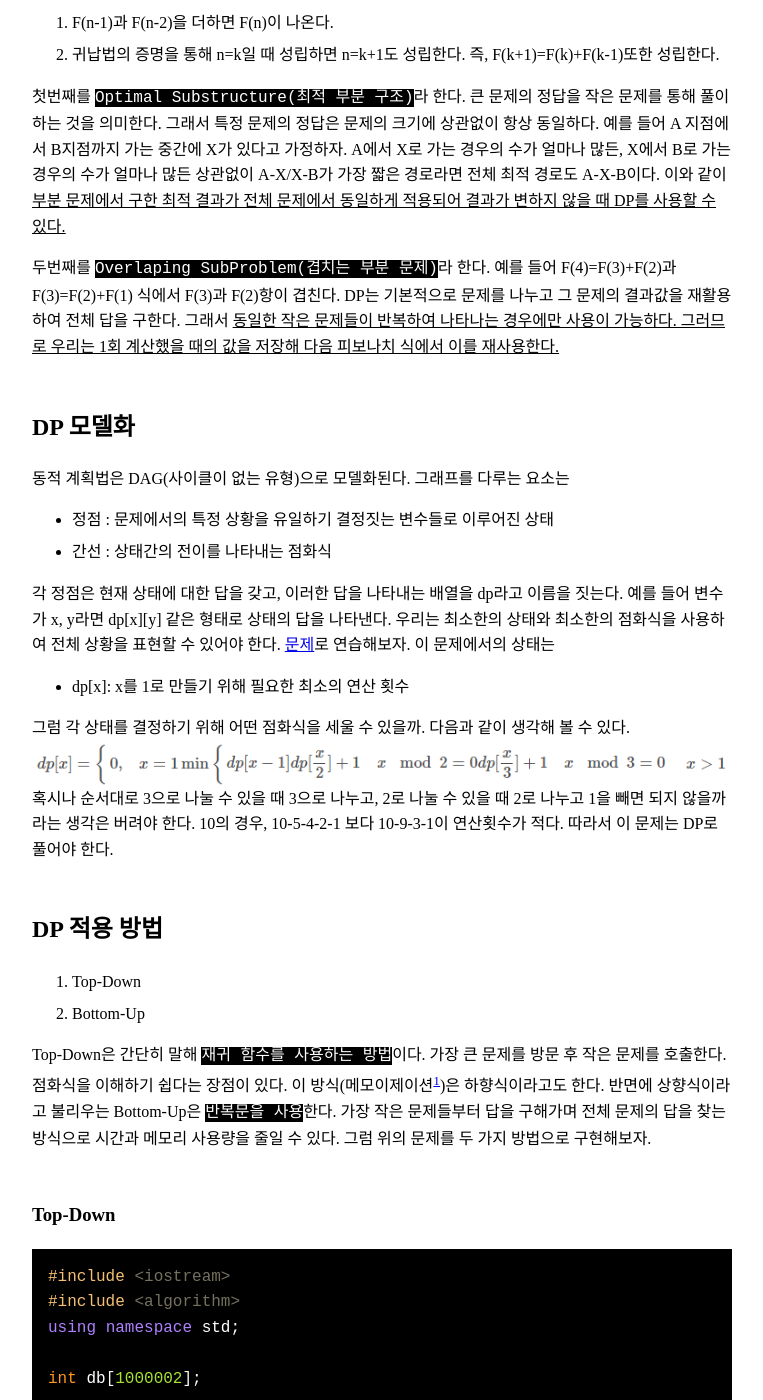
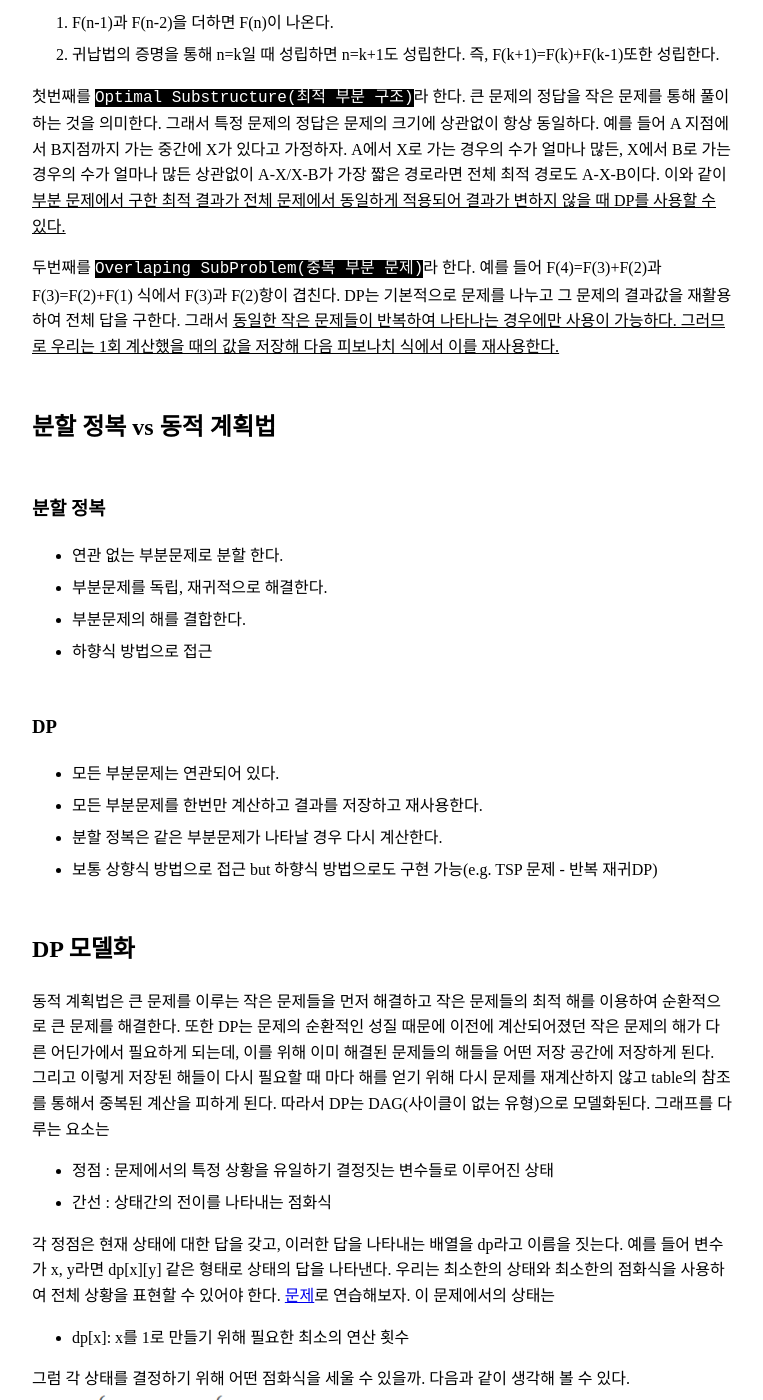
Before and after one commit to domicmeia/domicmeia.github.io, a Jekyll site: the page built from _posts/2022-01-16-[알고리즘]-동적계획법.md, in a window 1280 px wide and 1400 px high, scrolled down 1241 px. Shown: the whole window, without its empty margins (258-1021 px from the left). Built offline with Jekyll 4.4.1, drawn with Linux system fonts in a browser that asks for light colours; some web fonts are replaced; some of the changed text lies outside the part shown.

Commit message:
동적계획법 추가

````diff
--- a/_posts/2022-01-16-[알고리즘]-동적계획법.md
+++ b/_posts/2022-01-16-[알고리즘]-동적계획법.md
@@ -33,12 +33,25 @@
 수가 얼마나 많든, X에서 B로 가는 경우의 수가 얼마나 많든 상관없이 A-X/X-B가 가장 짧은 경로라면 전체 최적 경로도 A-X-B이다. 이와 같이
 <u>부분 문제에서 구한 최적 결과가 전체 문제에서 동일하게 적용되어 결과가 변하지 않을 때<u> DP를 사용할 수 있다.
 
-두번째를 `Overlaping SubProblem(겹치는 부분 문제)`라 한다. 예를 들어 F(4)=F(3)+F(2)과 F(3)=F(2)+F(1) 식에서 F(3)과 F(2)항이 겹친다.
+두번째를 `Overlaping SubProblem(중복 부분 문제)`라 한다. 예를 들어 F(4)=F(3)+F(2)과 F(3)=F(2)+F(1) 식에서 F(3)과 F(2)항이 겹친다.
 DP는 기본적으로 문제를 나누고 그 문제의 결과값을 재활용하여 전체 답을 구한다. 그래서 <u>동일한 작은 문제들이 반복하여 나타나는 경우에만
 사용이 가능<u>하다. 그러므로 우리는 1회 계산했을 때의 값을 저장해 다음 피보나치 식에서 이를 재사용한다.
 
+## 분할 정복 vs 동적 계획법
+### 분할 정복
+- 연관 없는 부분문제로 분할 한다.
+- 부분문제를 독립, 재귀적으로 해결한다.
+- 부분문제의 해를 결합한다.
+- 하향식 방법으로 접근
+
+### DP
+- 모든 부분문제는 연관되어 있다.
+- 모든 부분문제를 한번만 계산하고 결과를 저장하고 재사용한다.
+- 분할 정복은 같은 부분문제가 나타날 경우 다시 계산한다.
+- 보통 상향식 방법으로 접근 but 하향식 방법으로도 구현 가능(e.g. TSP 문제 - 반복 재귀DP)
+
 ## DP 모델화
-동적 계획법은 DAG(사이클이 없는 유형)으로 모델화된다. 그래프를 다루는 요소는
+동적 계획법은 큰 문제를 이루는 작은 문제들을 먼저 해결하고 작은 문제들의 최적 해를 이용하여 순환적으로 큰 문제를 해결한다. 또한 DP는 문제의 순환적인 성질 때문에 이전에 계산되어졌던 작은 문제의 해가 다른 어딘가에서 필요하게 되는데, 이를 위해 이미 해결된 문제들의 해들을 어떤 저장 공간에 저장하게 된다. 그리고 이렇게 저장된 해들이 다시 필요할 때 마다 해를 얻기 위해 다시 문제를 재계산하지 않고 table의 참조를 통해서 중복된 계산을 피하게 된다. 따라서 DP는 DAG(사이클이 없는 유형)으로 모델화된다. 그래프를 다루는 요소는
 - 정점 : 문제에서의 특정 상황을 유일하기 결정짓는 변수들로 이루어진 상태
 - 간선 : 상태간의 전이를 나타내는 점화식
 
@@ -57,7 +70,26 @@
 2. Bottom-Up
 
 Top-Down은 간단히 말해 `재귀 함수를 사용하는 방법`이다. 가장 큰 문제를 방문 후 작은 문제를 호출한다. 점화식을 이해하기 쉽다는 장점이 있다.
-이 방식(메모이제이션[^1])은 하향식이라고도 한다. 반면에 상향식이라고 불리우는 Bottom-Up은 `반복문을 사용`한다. 가장 작은 문제들부터 답을 구해가며 전체 문제의 답을 찾는 방식으로 시간과 메모리 사용량을 줄일 수 있다. 그럼 위의 문제를 두 가지 방법으로 구현해보자.
+이 방식(메모이제이션[^1])은 하향식이라고도 한다. 피보나치 수열을 다시 생각해 보자. 피보나치 수을 구하는 알고리즘에서 fibo(n)의 값을 계산하자마자 저장하면, 실행시간을 O(n)으로 줄일 수 있다.
+```java
+//memo를 위한 배열을 할당하고, 모두 -1으로 초기화 한다.
+//memo[0]을 0으로 memo[1]는 1로 초기화 한다.
+
+fibo(n)
+     IF n > 2 AND memo[n] = -1
+            memo[n] <- fibo(n-2) + fibo(n-2)
+     Return memo[n]
+```
+하지만 재귀 함수 호출로 인한 시스템 호출 스택을 사용하게 되고 실행 속도 저하 또는 오버플로우가 발생할 수 있다. 이를 해결하기 위해서 `반복문을 사용`하는 방식도 있다. 이를 Bottom-Up이라하며, 상향식이라고도 불린다. 가장 작은 문제들부터 답을 구해가며 전체 문제의 답을 찾으며 시간과 메모리 사용량을 줄일 수 있다. 피보나치 수열을 이 방식으로 풀면
+```java
+fibo(n)
+     fibo[0] <- 0
+     fibo[1] <- 1
+     FOR i in 2 -> n
+            fibo[i] <- fibo[i-1]+fibo[i-2]
+     Return fibo[n]
+```
+그럼 위의 [문제][문제1]를 두 가지 방법으로 구현해보자.
 
 ### Top-Down
 ```c++
@@ -122,5 +154,11 @@
 }
 ```
 
+## DP 문제 해결 전략
+- 최적해 구조의 특성을 파악
+- 최적해 값을 재귀적으로 정의
+- 상향식 방법으로 최적해의 값을 계산
+
 [^1]: 동적 계획법은 Optimal Substructure을 만족하기 때문에, 같은 문제는 정답이 같다. 이러한 특성을 이용하기 위해 정답을 한 번 구하면 그 정답을 캐시에 메모해 놓는데, 이를 메모이제이션이라고 한다. DP와 메모이제이션은 같은 개념이 아니라는 것에 주의하자.
+
 [문제1]: https://www.acmicpc.net/problem/1463
````
